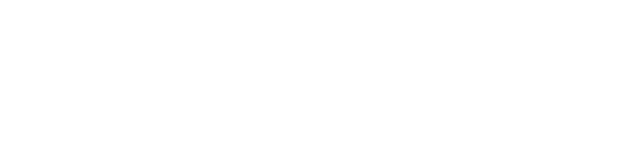
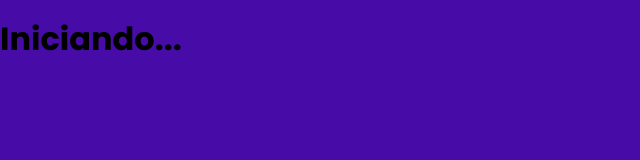
Before and after one commit to dev-marcioreis/medicall-sass, a plain HTML site: page index.html in a window 1280 px wide. Shown: the whole page, without its empty margins (0-640 px from the left). Drawn offline with nearby package versions, Linux system fonts and the light colour scheme.

Commit message:
iniciando...

```diff
--- a/index.html
+++ b/index.html
@@ -18,6 +18,6 @@
     <title>Medicall | SASS </title>
 </head>
 <body>
-
+    <h1>Iniciando...</h1>
 </body>
 </html>
--- a/partials/_config.scss
+++ b/partials/_config.scss
@@ -1,3 +1,6 @@
+/*==========Google Fonts==========*/
+@import url('https://fonts.googleapis.com/css2?family=Poppins:wght@100;200;300;400;500;600;700;800&display=swap');
+
 /*==========Reset==========*/
 * {
     margin: 0;
@@ -20,3 +23,10 @@ $dark-color: rgba($black, 0.7);
 $succ-color: hsl(132, 79%, 63%);
 $cont-large: 82%;
 $cont-medium: 90%;
+$principal-font: 'Poppins', sans-serif;;
+
+/*==========Base==========*/
+body {
+    background: $primary-color;
+    font-family: $principal-font;
+}
```
Also changed, not shown: css/style.min.css, 1 other file.
